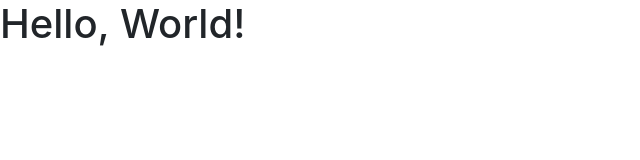
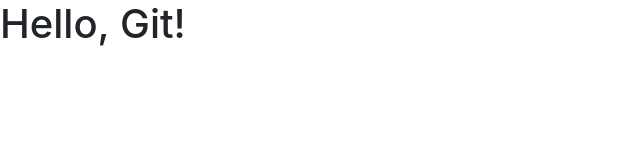
Before and after one commit to deppenmagnet/git-buch-webseite, a plain HTML site: page index.html in a window 1280 px wide. Shown: the whole page, without its empty margins (0-640 px from the left). Drawn offline with nearby package versions, Linux system fonts and the light colour scheme.

Commit message:
Überschrift und Titel geändert.

```diff
--- a/index.html
+++ b/index.html
@@ -4,10 +4,10 @@
 		<meta charset="utf-8">
 		<meta name="viewport" content="width=device-width, initial-scale=1, shrink-to-fit=no">
 		<link rel="stylesheet" href="css/bootstrap.min.css" crossorigin="anonymous">
-		<title>Hello, World!</title>
+		<title>Meine Webseite mit Git!</title>
 	</head>
 	<body>
-		<h1>Hello, World!</h1>
+		<h1>Hello, Git!</h1>
 		<!-- Optional JavaScript -->
 		<!-- jQuery first, then Popper.js, then Bootstrap JS -->
 		<script src="https://code.jquery.com/jquery-3.2.1.slim.min.js" integrity="sha384-KJ3o2DKtIkvYIK3UENzmM7KCkRr/rE9/Qpg6aAZGJwFDMVNA/GpGFF93hXpG5KkN" crossorigin="anonymous"></script>
```
